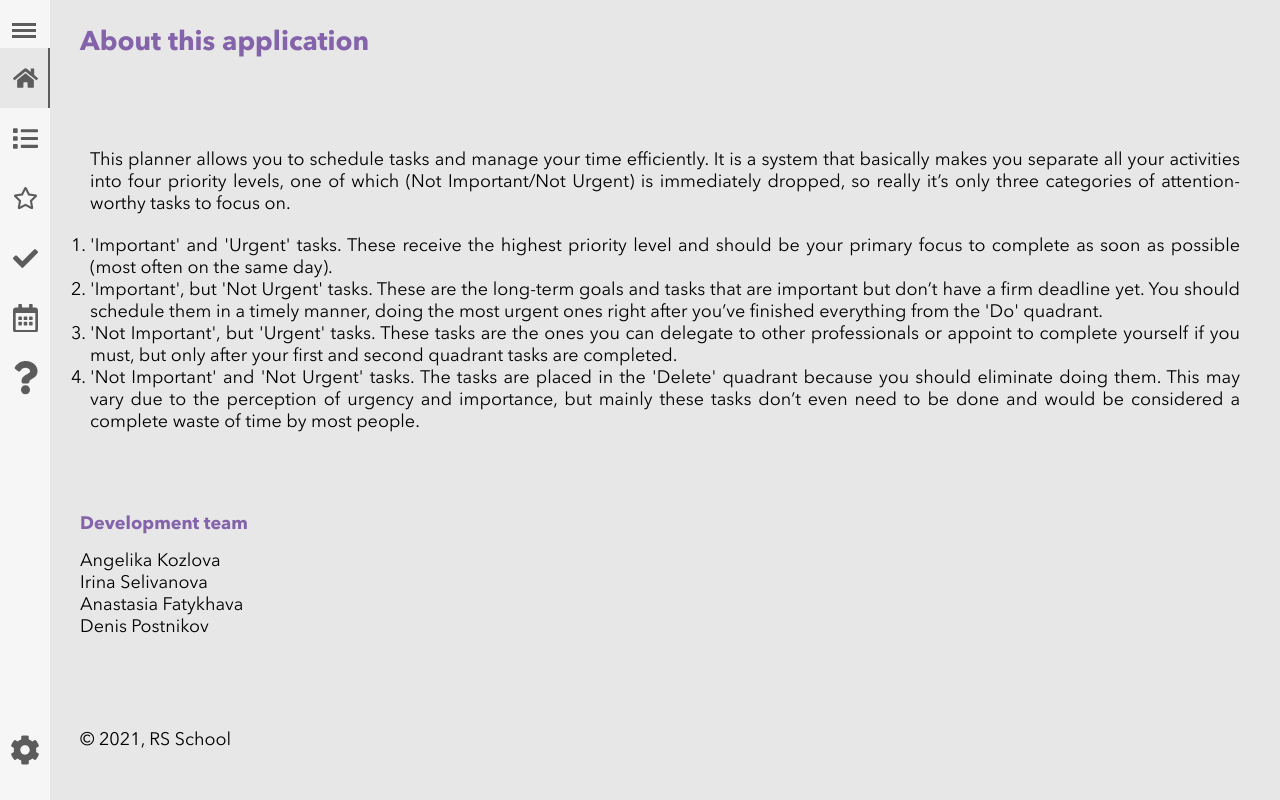
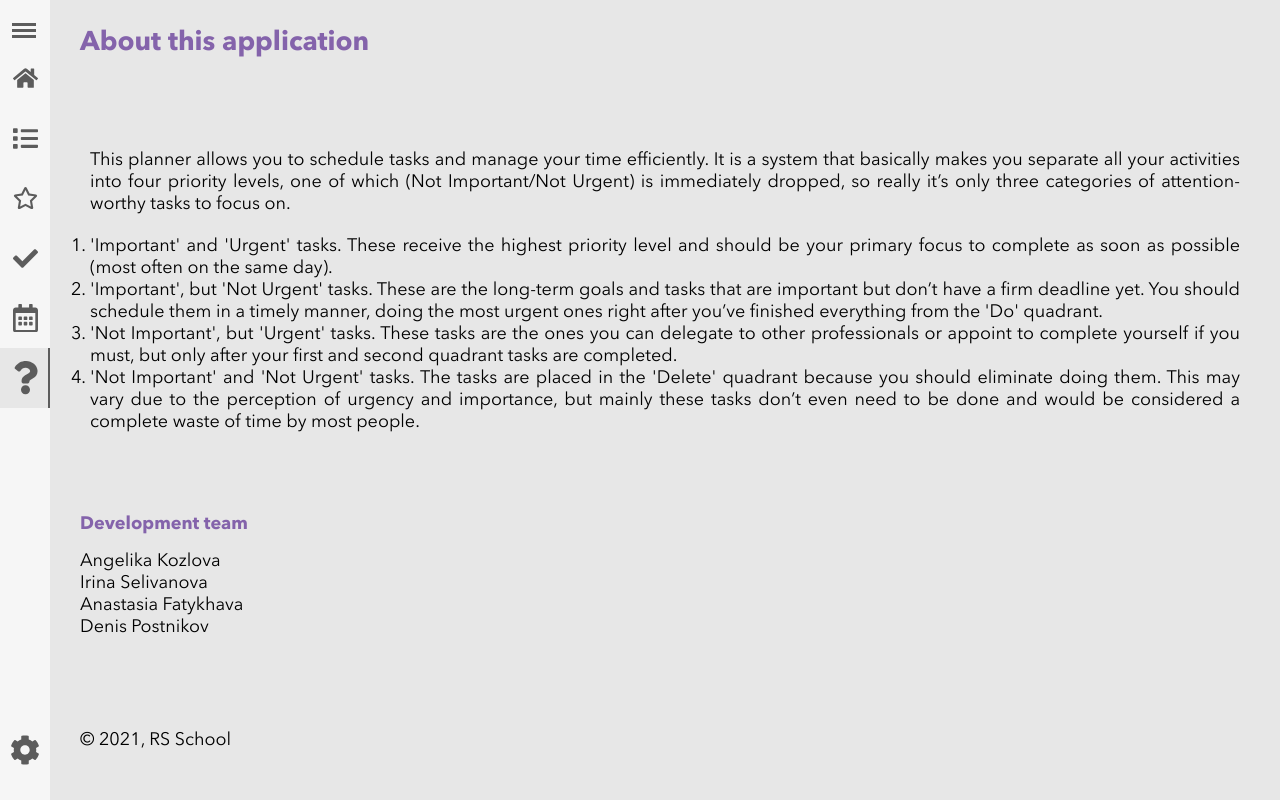
Before and after one commit to Bordo951/rsclone, a website built with webpack: page src/about.html in a window 1280 px wide. Built offline with nearby package versions, Linux system fonts and the light colour scheme.

Commit message:
EP-30 Change menu item background when click on main menu item Fix: Change menu item background when click on main menu item

```diff
--- a/src/about.html
+++ b/src/about.html
@@ -8,7 +8,7 @@
 </head>
 <body>
 <div class="blur"></div>
-<%= require('html-loader!./html-includes/navbar.html') %>
+<div class="about-active"><%= require('html-loader!./html-includes/navbar.html') %></div>
 <div class="about">
     <h2 class="about__title">About this application</h2>
     <div class="about__description">
--- a/src/styles/components/_navigation.scss
+++ b/src/styles/components/_navigation.scss
@@ -97,11 +97,6 @@
       }
     }
 
-    &-home {
-      border-right: 2px solid $color-gray-500;
-      background-color: $color-gray-300;
-    }
-
     svg {
       min-width: 25px;
       margin-left: 10px;
@@ -137,13 +132,16 @@
     }
   }
 }
-
+//TODO добавить стили для страниц которые появятся позже
+.home-active .navigation__list-home,.about-active .navigation__list-about,.tasks-active .navigation__list-tasks{
+    border-right: 2px solid $color-gray-500;
+    background-color: $color-gray-300;
+}
 @media (max-width: $breakpoint-tablet-landscape) {
   .navigation {
     font: $font-text-tablet;
   }
 }
-
 @media (max-width: $breakpoint-mobile-landscape) {
   .navigation {
     font: $font-text-mobile;
```
Also changed, not shown: src/index.html (+1 -1 lines), src/task-list.html (+1 -1 lines).
